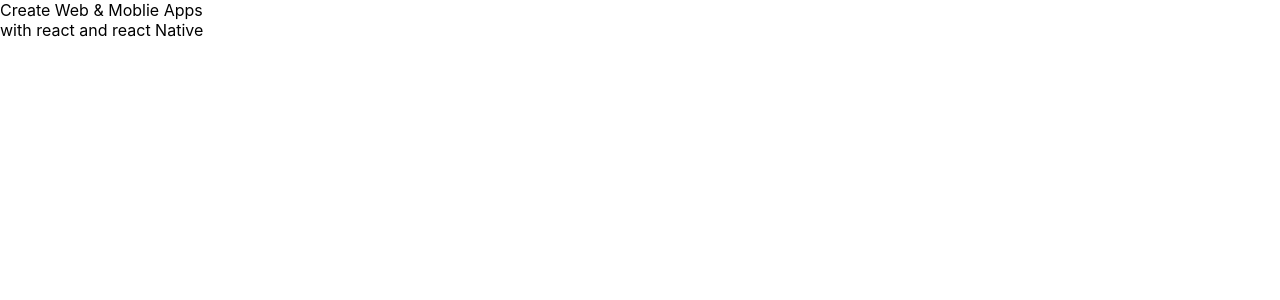
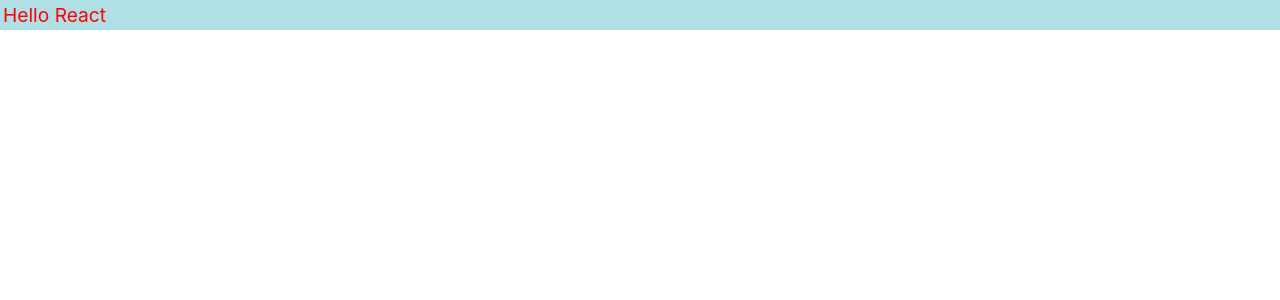
Before and after one commit to s6603051614011-creator/app1, a React (Create React App) app: page / in a window 1280 px wide. Shown: the top 300 px of the page. Built offline with nearby package versions, Linux system fonts and the light colour scheme.

Commit message:
Update App.js with css inline
Update App.js with css inline

```diff
--- a/src/App.js
+++ b/src/App.js
@@ -2,15 +2,14 @@
 import './App.css';
 
 function App() {
-    let r ='react'
-    let rn = 'react Native'
-    const el =(
-      <div>
-        Create Web & Moblie Apps<br/>
-        with {r} and {rn}
-      </div>
-    )
-  return el
+    const divStyle = {
+      color:'red',
+      backgroundColor:'powderblue',
+      fontSize:'larger',
+      padding:'3px'
+    }
+
+  return <div style={divStyle}>Hello React</div>
 }
 
 export default App;
```
